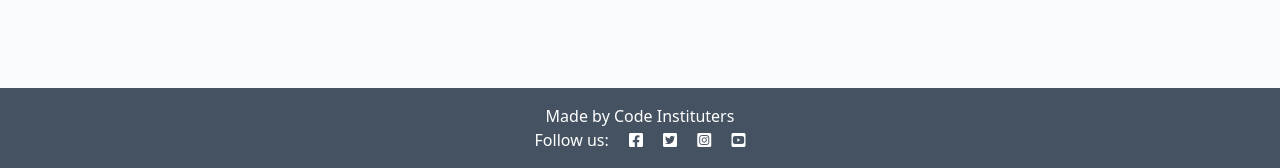
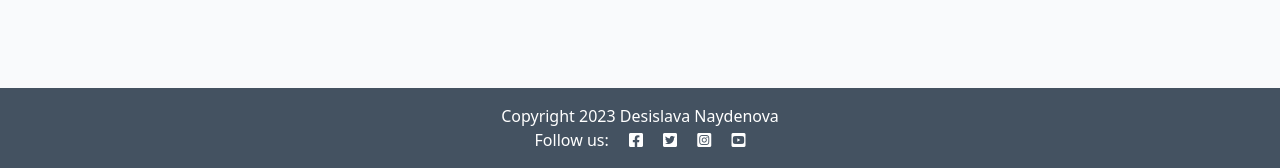
Before and after one commit to DesislavaNaydenova/django_blog, a Django app: template blog/templates/blog/index.html in a window 1280 px wide. Shown: the part 632-800 px from the top of the page. Run offline with Django 4.2, Linux system fonts and the light colour scheme; the template is opened without the code that fills it, so the values that code supplies are empty; some libraries are stand-ins or nearby versions.

Commit message:
Add some inheritance

```diff
--- a/blog/templates/blog/index.html
+++ b/blog/templates/blog/index.html
@@ -50,3 +50,7 @@
 
 <!-- index.html content ends here -->
 {% endblock %}
+
+{% block copyright %}
+    Copyright 2023 Desislava Naydenova
+{% endblock %}
--- a/templates/base.html
+++ b/templates/base.html
@@ -59,9 +59,14 @@
 
     </main>
 
+
     <!-- Footer -->
     <footer class="footer mt-auto py-3 dark-bg">
-        <p class="m-0 text-center text-white">Made by Code Instituters</p>
+        <p class="m-0 text-center text-white">
+            {% block copyright %}
+                Made by Code Instituters
+            {% endblock copyright %}
+        </p>
         <p class="m-0 text-center text-white">Follow us: <i class="fab fa-facebook-square ms-3"></i>
             <i class="fab fa-twitter-square ms-3"></i>
             <i class="fab fa-instagram-square ms-3"></i>
```
